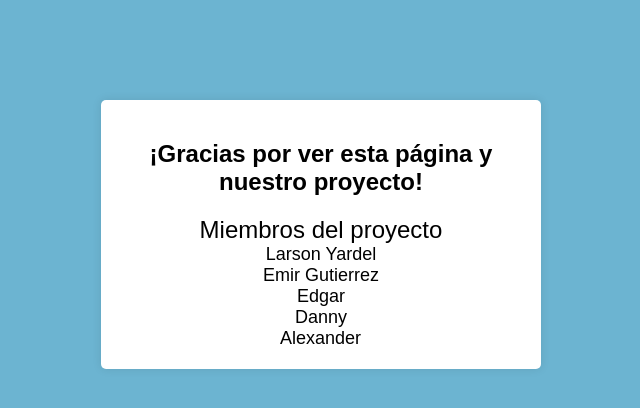
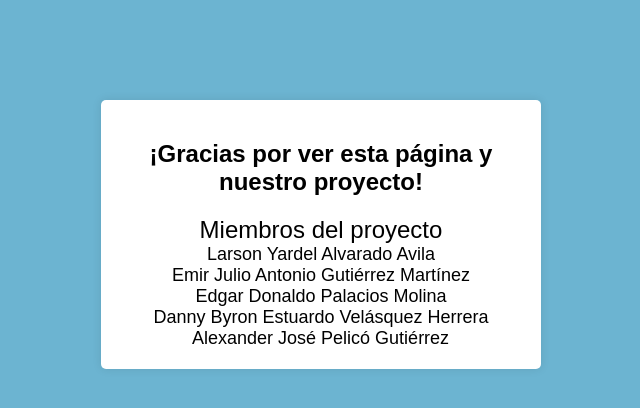
Before and after one commit to ManchesterCityWeb/ManchesterCityWeb.github.io, a plain HTML site: page proyecto_de_universidad.html in a window 1280 px wide. Shown: the whole page, without its empty margins (319-959 px from the left). Drawn offline with Linux system fonts and the light colour scheme.

Commit message:
proyecto_de_universidad.html

```diff
--- a/proyecto_de_universidad.html
+++ b/proyecto_de_universidad.html
@@ -128,11 +128,11 @@
       Miembros del proyecto
     </div>
     <div class="falling-names">
-      <span class="name">Larson Yardel</span>
-      <span class="name">Emir Gutierrez</span>
-      <span class="name">Edgar</span>
-      <span class="name">Danny</span>
-      <span class="name">Alexander</span>
+      <span class="name">Larson Yardel Alvarado Avila </span>
+      <span class="name">Emir Julio Antonio Gutiérrez Martínez</span>
+      <span class="name">Edgar Donaldo Palacios Molina </span>
+      <span class="name">Danny Byron Estuardo Velásquez Herrera </span>
+      <span class="name">Alexander José Pelicó Gutiérrez</span>
     </div>
   </div>
   <audio autoplay>
```
